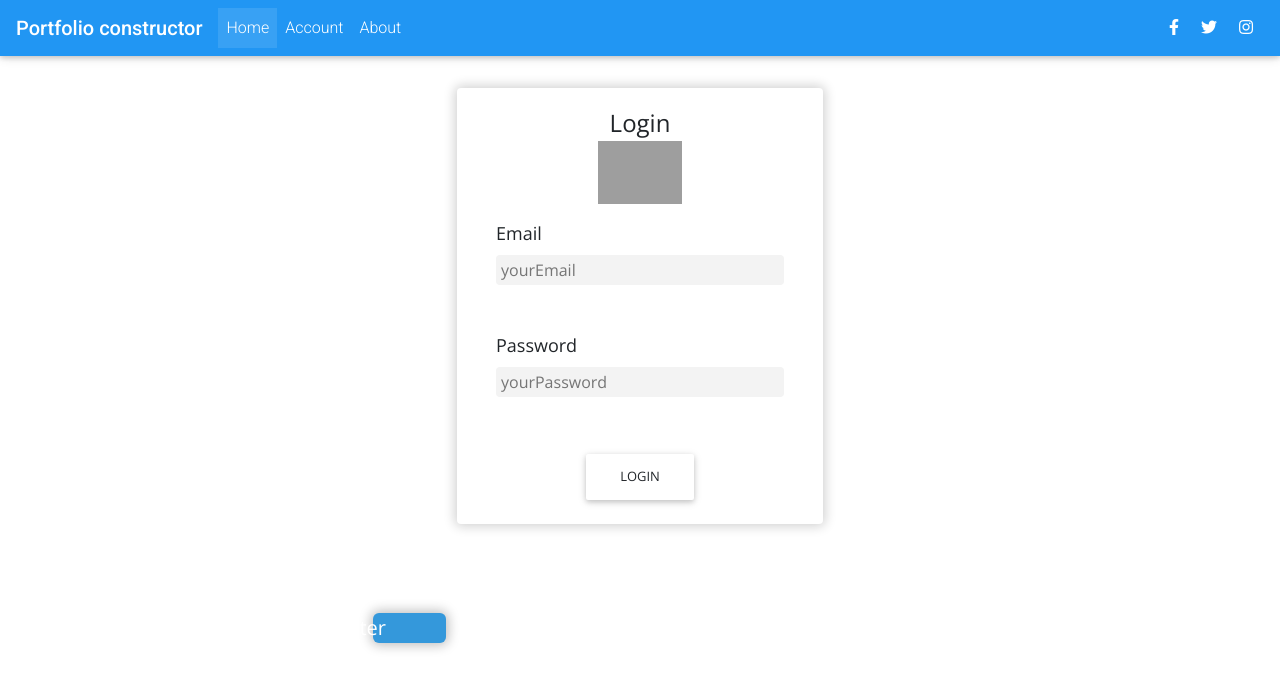
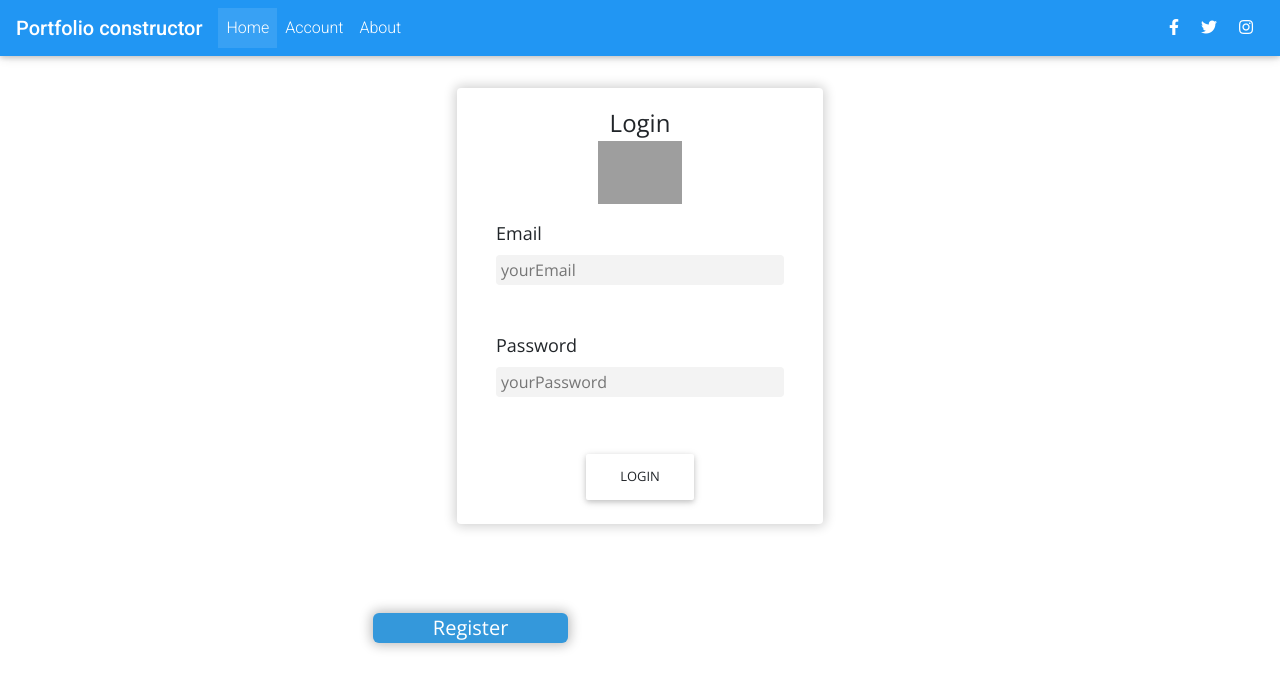
Before and after one commit to Ekatereana/Portfolio-constructor, a React (Create React App) app in the folder frontend/: page /registration in a window 1280 px wide. Shown: the top 688 px of the page. Built offline with nearby package versions, Linux system fonts and the light colour scheme; grey boxes are pictures that could not be loaded.

Commit message:
Trying to change the styling

```diff
--- a/frontend/src/Components/Registration/register-login.css
+++ b/frontend/src/Components/Registration/register-login.css
@@ -8,16 +8,20 @@
 
 .right-side.right {
     position: relative;
+    width: max-content;
+    height: max-content;
     z-index: 50;
 }
 
 .right-side.left {
-    position: relative;
+    position: absolute;
+    width: max-content;
+    height: max-content;
     z-index: 50;
 }
 
 .container {
-    position: relative;
+    position: absolute;
     z-index: 100;
 }
 
```
